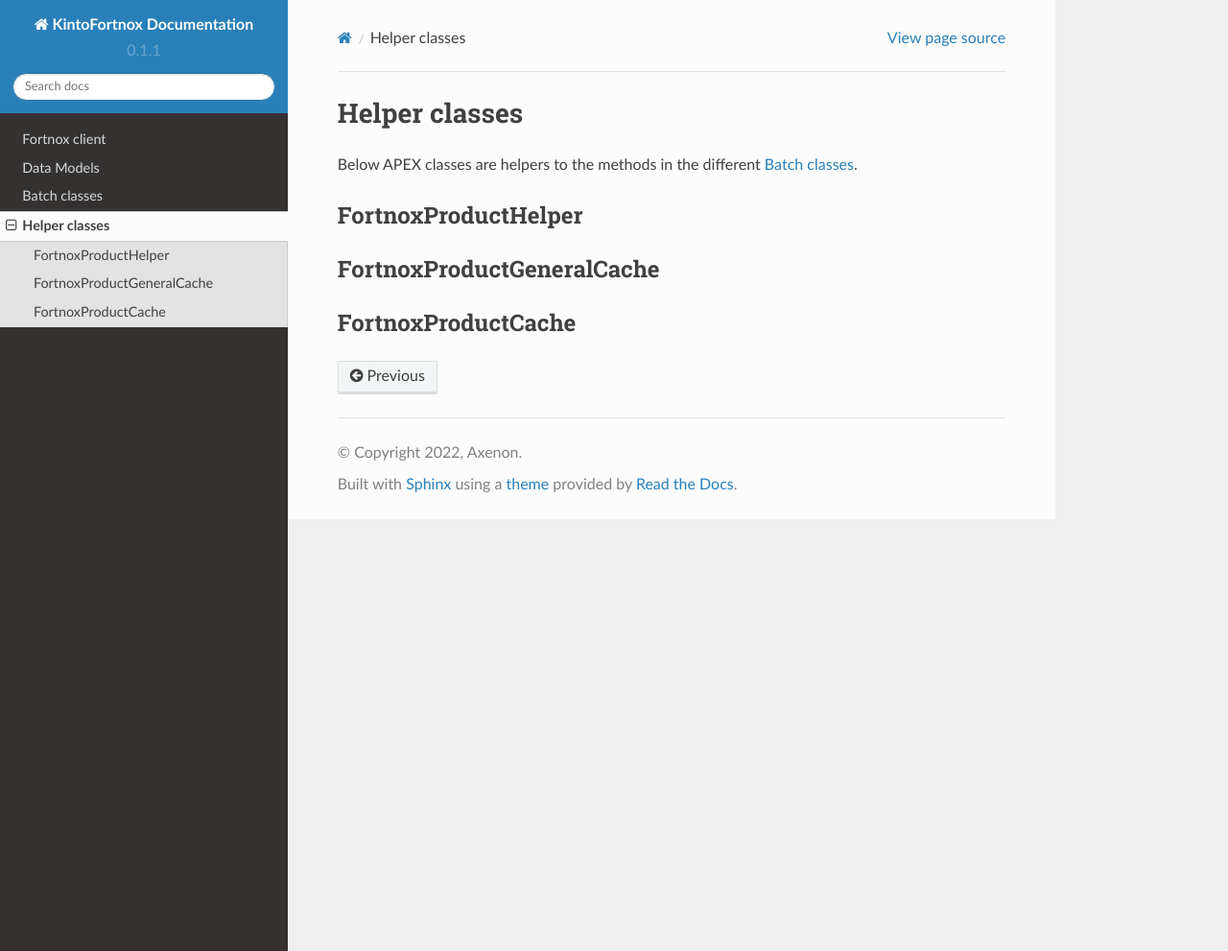
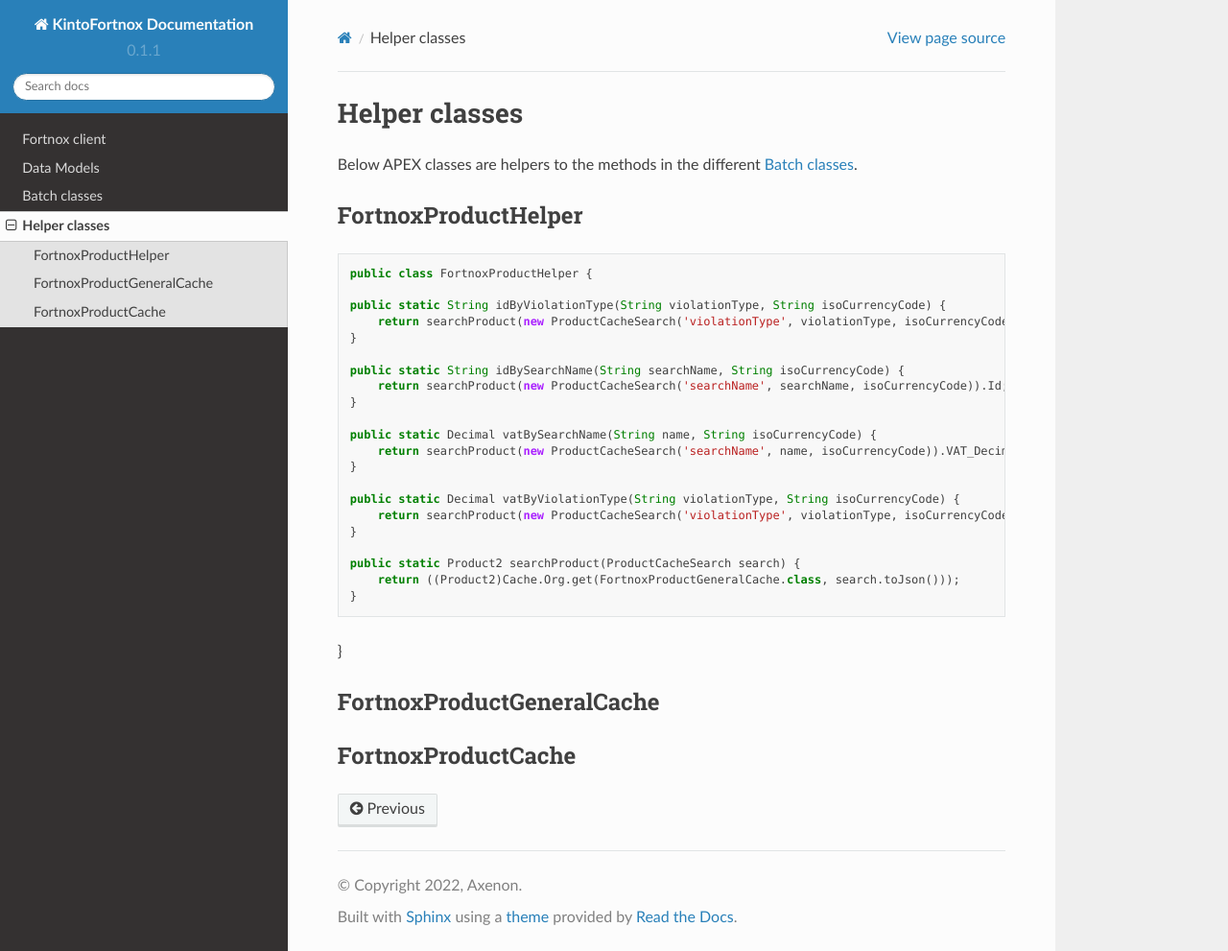
Before and after one commit to AxenonDevOps/KintoFortnoxDocs, a Sphinx documentation site: the page built from docs/source/helper_classes.rst, in a window 1280 px wide and 991 px high. Shown: the whole window at 96% size. Built offline with Sphinx 7.4.7 and the Read the Docs theme 2.0.0, drawn with Linux system fonts in a browser that asks for light colours.

Commit message:
added code to FortnoxProductHelper

```diff
--- a/docs/source/helper_classes.rst
+++ b/docs/source/helper_classes.rst
@@ -6,6 +6,32 @@ Below APEX classes are helpers to the methods in the different :doc:`/batch_clas
 FortnoxProductHelper
 ---------------------
 
+.. code-block:: javascript
+
+    public class FortnoxProductHelper {
+
+    public static String idByViolationType(String violationType, String isoCurrencyCode) {
+        return searchProduct(new ProductCacheSearch('violationType', violationType, isoCurrencyCode)).Id;
+    }
+
+    public static String idBySearchName(String searchName, String isoCurrencyCode) {
+        return searchProduct(new ProductCacheSearch('searchName', searchName, isoCurrencyCode)).Id;
+    }
+
+    public static Decimal vatBySearchName(String name, String isoCurrencyCode) {
+        return searchProduct(new ProductCacheSearch('searchName', name, isoCurrencyCode)).VAT_Decimals__c;
+    }
+
+    public static Decimal vatByViolationType(String violationType, String isoCurrencyCode) {
+        return searchProduct(new ProductCacheSearch('violationType', violationType, isoCurrencyCode)).VAT_Decimals__c;
+    }
+
+    public static Product2 searchProduct(ProductCacheSearch search) {
+        return ((Product2)Cache.Org.get(FortnoxProductGeneralCache.class, search.toJson()));
+    }
+
+}
+
 FortnoxProductGeneralCache
 ---------------------------
 
```
